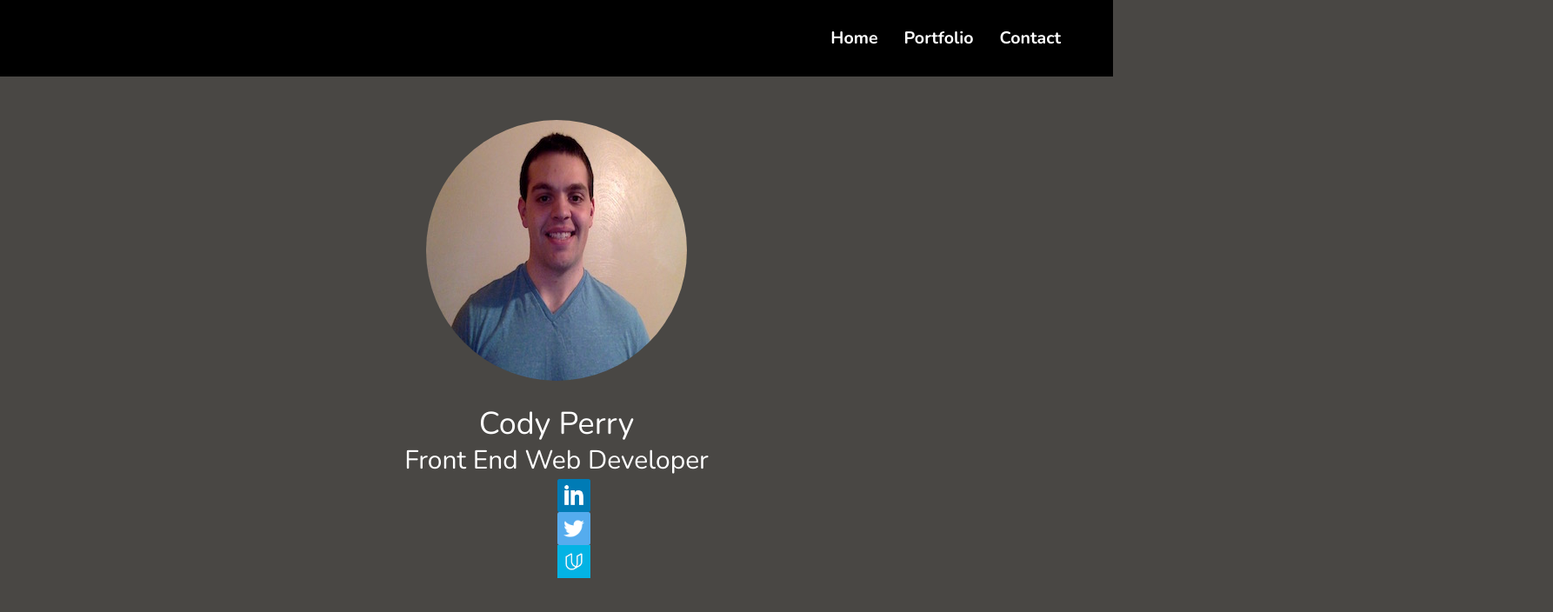
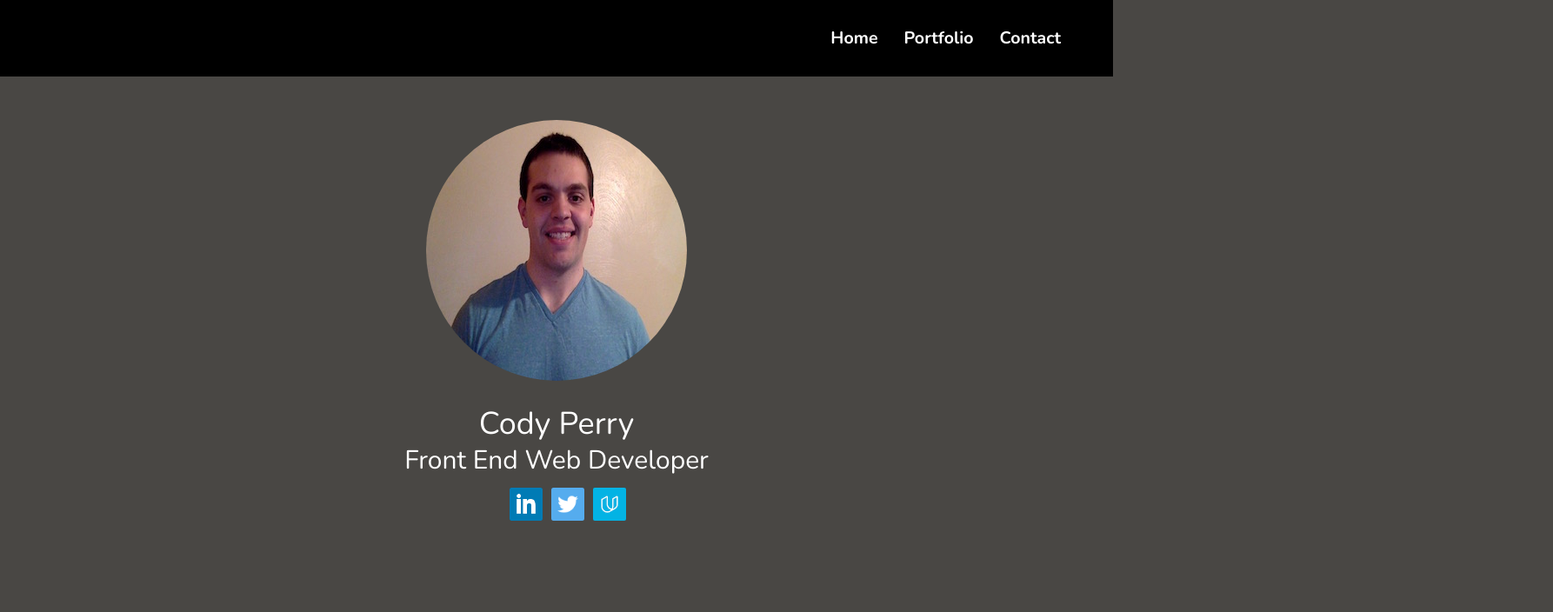
Before and after one commit to CodyJPerry/cperry-website, a plain HTML site: page index.html in a window 1280 px wide. Shown: the whole page at 87% size, 1786 px wide, since content can reach past the window. Drawn offline with nearby package versions, Linux system fonts and the light colour scheme.

Commit message:
Add social icons

```diff
--- a/css/style.css
+++ b/css/style.css
@@ -45,8 +45,15 @@ nav li {
 .social-icons img {
     width: 38px;
     height: 38px;
+    float: left;
+    margin: 10px 15px 0 -5px;
 }
 
 .social-icons ul li {
     display: inline;
+    padding-left: 5px;
 }
+
+.rounded {
+    border-radius: 2px;
+}
--- a/index.html
+++ b/index.html
@@ -22,12 +22,12 @@
                 <h1 class="header-title">Cody Perry</h1>
                 <h2 class="header-title">Front End Web Developer</h2>
             </header>
-            <div class="col-md-12">
+            <div class="col-md-12 col-md-offset-5">
                 <!--Media Icons -->
                 <ul class="social-icons">
                 <li><img src="images/linkedin.png" alt="LinkedIn Icon"></li>
                 <li><img src="images/twitter.png" alt="Twitter Icon"></li>
-                <li><img src="images/udacity.png" alt="Udacity Icon"></li>
+                <li><img class="rounded" src="images/udacity.png" alt="Udacity Icon"></li>
                 </ul>
             </div>
         </div>
```
Also changed, not shown: 1 other file.
